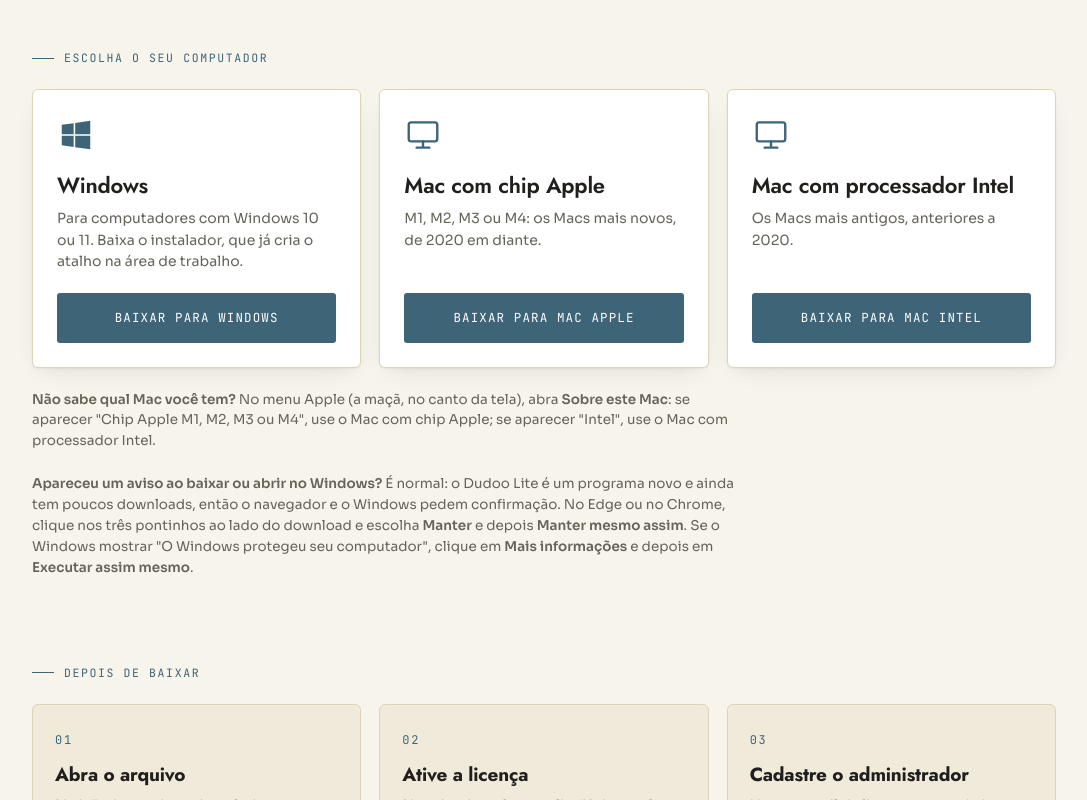
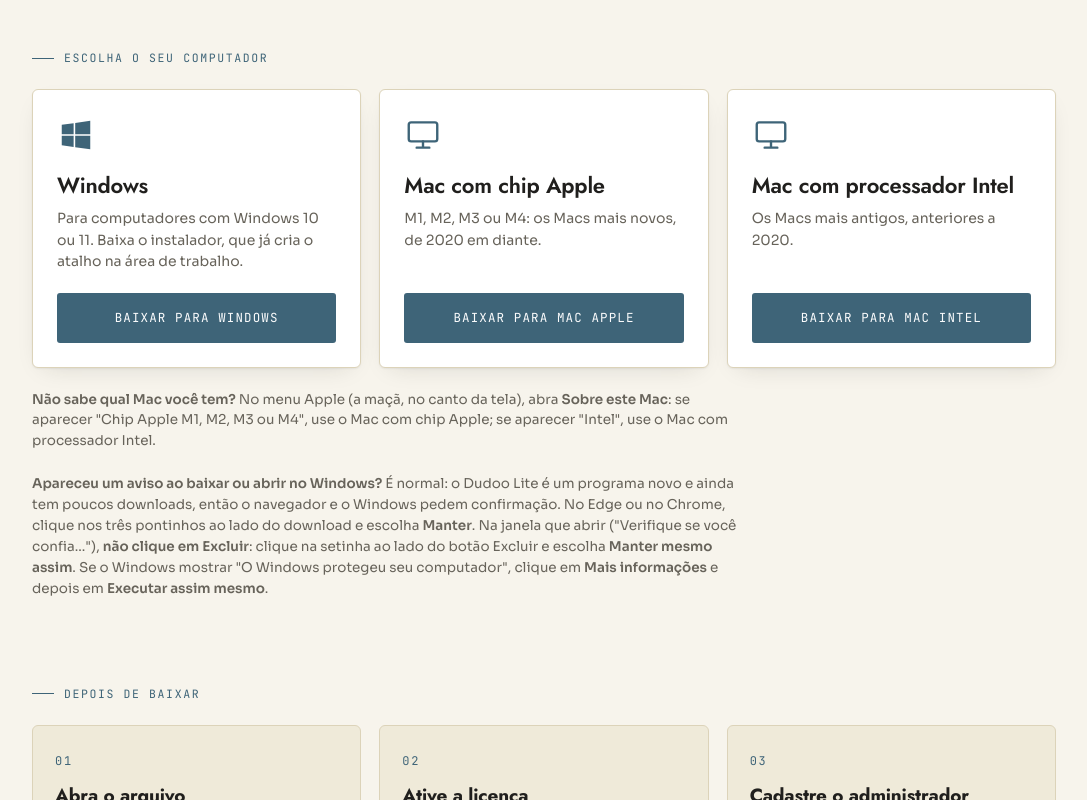
Before and after one commit to eduardoarqt-gif/dudoo-site, a plain HTML site: page baixar/index.html in a window 1280 px wide. Shown: the part 400-1200 px from the top of the page, without its empty margins (96-1183 px from the left). Drawn offline with Linux system fonts and the light colour scheme; no server answers.

Commit message:
Baixar: passo exato do Edge (setinha ao lado de Excluir)
Co-Authored-By: Claude Sonnet 5.5 <noreply@anthropic.com>

```diff
--- a/baixar/index.html
+++ b/baixar/index.html
@@ -112,7 +112,7 @@
   </div>
   <p class="aviso" id="aviso-mac" hidden></p>
   <p class="ajuda"><strong>Não sabe qual Mac você tem?</strong> No menu Apple (a maçã, no canto da tela), abra <strong>Sobre este Mac</strong>: se aparecer "Chip Apple M1, M2, M3 ou M4", use o Mac com chip Apple; se aparecer "Intel", use o Mac com processador Intel.</p>
-  <p class="ajuda"><strong>Apareceu um aviso ao baixar ou abrir no Windows?</strong> É normal: o Dudoo Lite é um programa novo e ainda tem poucos downloads, então o navegador e o Windows pedem confirmação. No Edge ou no Chrome, clique nos três pontinhos ao lado do download e escolha <strong>Manter</strong> e depois <strong>Manter mesmo assim</strong>. Se o Windows mostrar "O Windows protegeu seu computador", clique em <strong>Mais informações</strong> e depois em <strong>Executar assim mesmo</strong>.</p>
+  <p class="ajuda"><strong>Apareceu um aviso ao baixar ou abrir no Windows?</strong> É normal: o Dudoo Lite é um programa novo e ainda tem poucos downloads, então o navegador e o Windows pedem confirmação. No Edge ou no Chrome, clique nos três pontinhos ao lado do download e escolha <strong>Manter</strong>. Na janela que abrir ("Verifique se você confia..."), <strong>não clique em Excluir</strong>: clique na setinha ao lado do botão Excluir e escolha <strong>Manter mesmo assim</strong>. Se o Windows mostrar "O Windows protegeu seu computador", clique em <strong>Mais informações</strong> e depois em <strong>Executar assim mesmo</strong>.</p>
 </div></section>
 
 <section style="padding-top:0"><div class="wrap">
```
